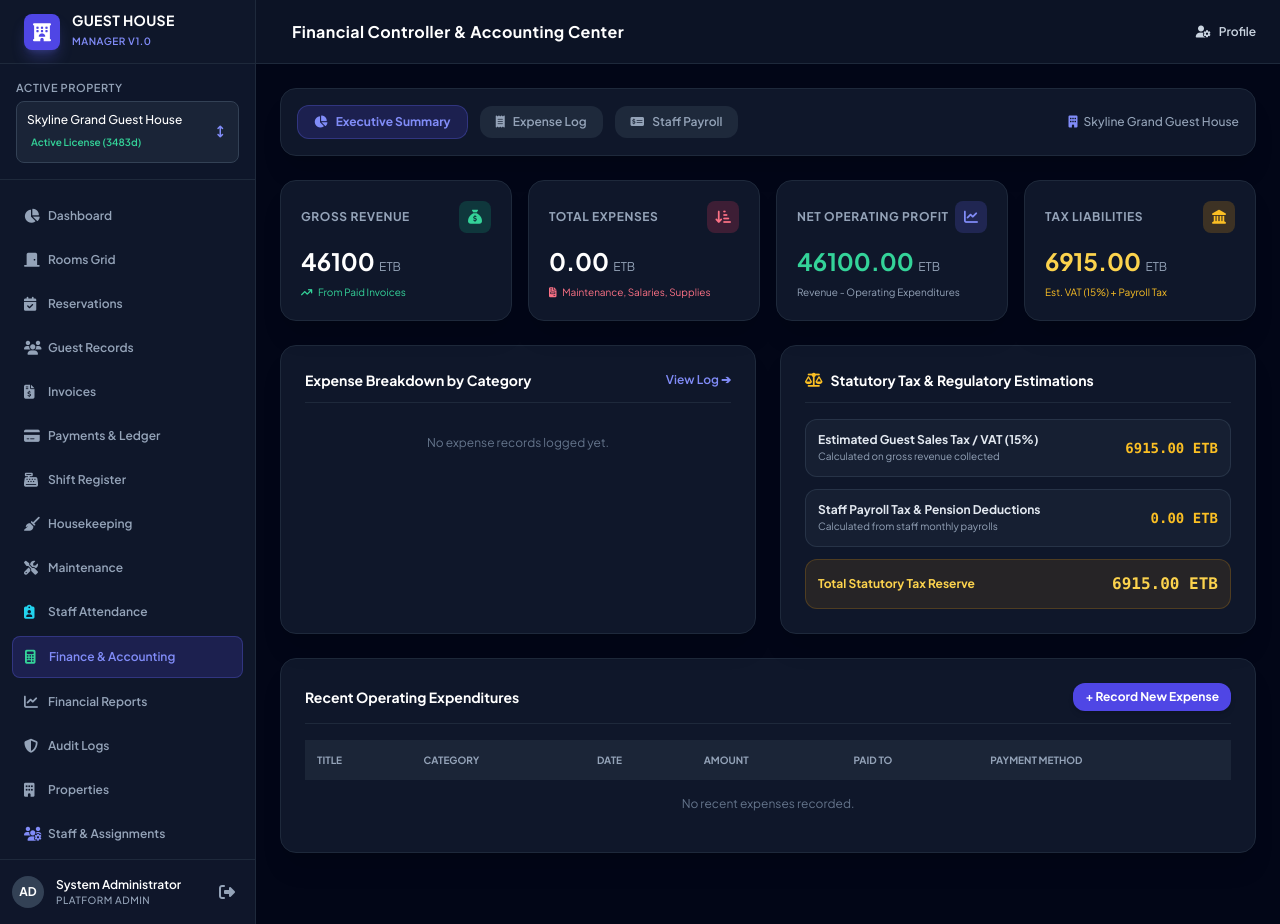
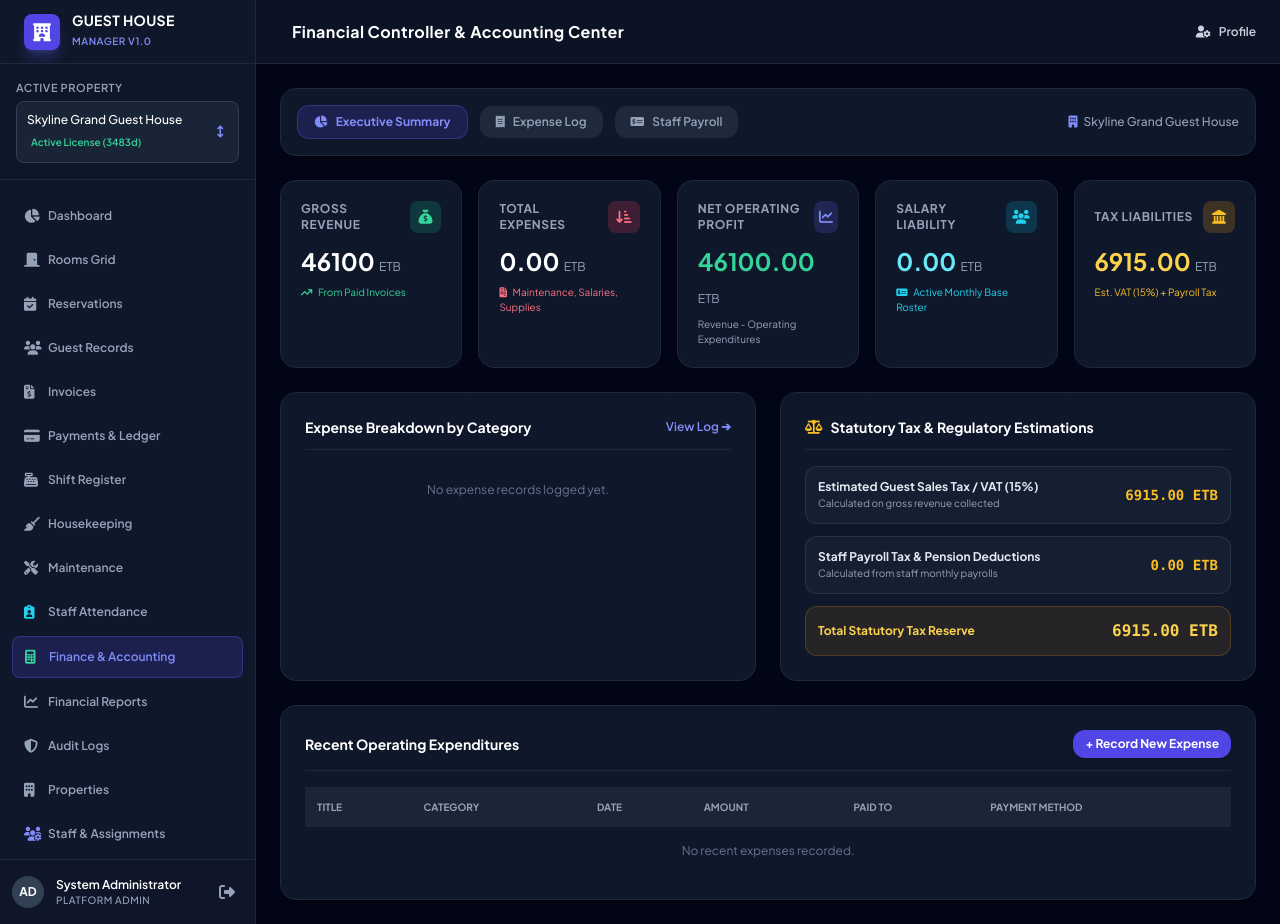
Before and after one commit to abelpro12/Guest_House-, a Django app: page /finance/ in a window 1280 px wide. Run offline with Django 4.2, Linux system fonts and the light colour scheme; a user stored in the database is signed in; data comes from the database, SQL or seed files in the repository; data that the repository does not hold is empty; some libraries are stand-ins or nearby versions.

Commit message:
Connect staff base salaries directly into Finance dashboard as Salary Liability and pre-fill monthly payroll processing

```diff
--- a/finance/views.py
+++ b/finance/views.py
@@ -56,6 +56,11 @@ def finance_dashboard(request):
     payroll_taxes = payrolls.aggregate(Sum('tax_deduction'))['tax_deduction__sum'] or Decimal('0.00')
     total_tax_liability = estimated_vat + payroll_taxes
 
+    # Salary commitments and payroll totals
+    staff_commitments = PropertyStaff.objects.filter(property=prop, is_active=True)
+    total_salary_commitment = staff_commitments.aggregate(Sum('base_salary'))['base_salary__sum'] or Decimal('0.00')
+    total_payroll_paid = payrolls.filter(status='paid').aggregate(Sum('net_salary'))['net_salary__sum'] or Decimal('0.00')
+
     return render(request, 'finance/dashboard.html', {
         'property': prop,
         'total_revenue': total_revenue,
@@ -65,6 +70,8 @@ def finance_dashboard(request):
         'estimated_vat': estimated_vat,
         'payroll_taxes': payroll_taxes,
         'total_tax_liability': total_tax_liability,
+        'total_salary_commitment': total_salary_commitment,
+        'total_payroll_paid': total_payroll_paid,
         'recent_expenses': expenses[:5],
         'recent_payrolls': payrolls[:5],
         'today_attendances': attendances,
--- a/templates/finance/dashboard.html
+++ b/templates/finance/dashboard.html
@@ -25,7 +25,7 @@
     </div>
 
     <!-- Summary KPI Cards -->
-    <div class="grid grid-cols-1 md:grid-cols-4 gap-4">
+    <div class="grid grid-cols-1 sm:grid-cols-2 md:grid-cols-5 gap-4">
         <!-- Revenue Card -->
         <div class="bg-slate-900 border border-slate-800 rounded-2xl p-5 shadow-xl relative overflow-hidden">
             <div class="flex items-center justify-between">
@@ -60,6 +60,18 @@
             </div>
             <p class="text-2xl font-black {% if net_profit >= 0 %}text-emerald-400{% else %}text-rose-400{% endif %} mt-3">{{ net_profit }} <span class="text-xs font-normal text-slate-400">ETB</span></p>
             <p class="text-[10px] text-slate-400 mt-2">Revenue - Operating Expenditures</p>
+        </div>
+
+        <!-- Monthly Staff Salary Commitment Card -->
+        <div class="bg-slate-900 border border-slate-800 rounded-2xl p-5 shadow-xl relative overflow-hidden">
+            <div class="flex items-center justify-between">
+                <span class="text-xs font-bold text-slate-400 uppercase tracking-wider">Salary Liability</span>
+                <div class="w-8 h-8 rounded-lg bg-cyan-500/20 text-cyan-400 flex items-center justify-center text-sm font-bold">
+                    <i class="fa-solid fa-users"></i>
+                </div>
+            </div>
+            <p class="text-2xl font-black text-cyan-300 mt-3">{{ total_salary_commitment }} <span class="text-xs font-normal text-slate-400">ETB</span></p>
+            <p class="text-[10px] text-cyan-400 mt-2"><i class="fa-solid fa-money-check-dollar mr-1"></i> Active Monthly Base Roster</p>
         </div>
 
         <!-- Tax Liability Summary Card -->
```
